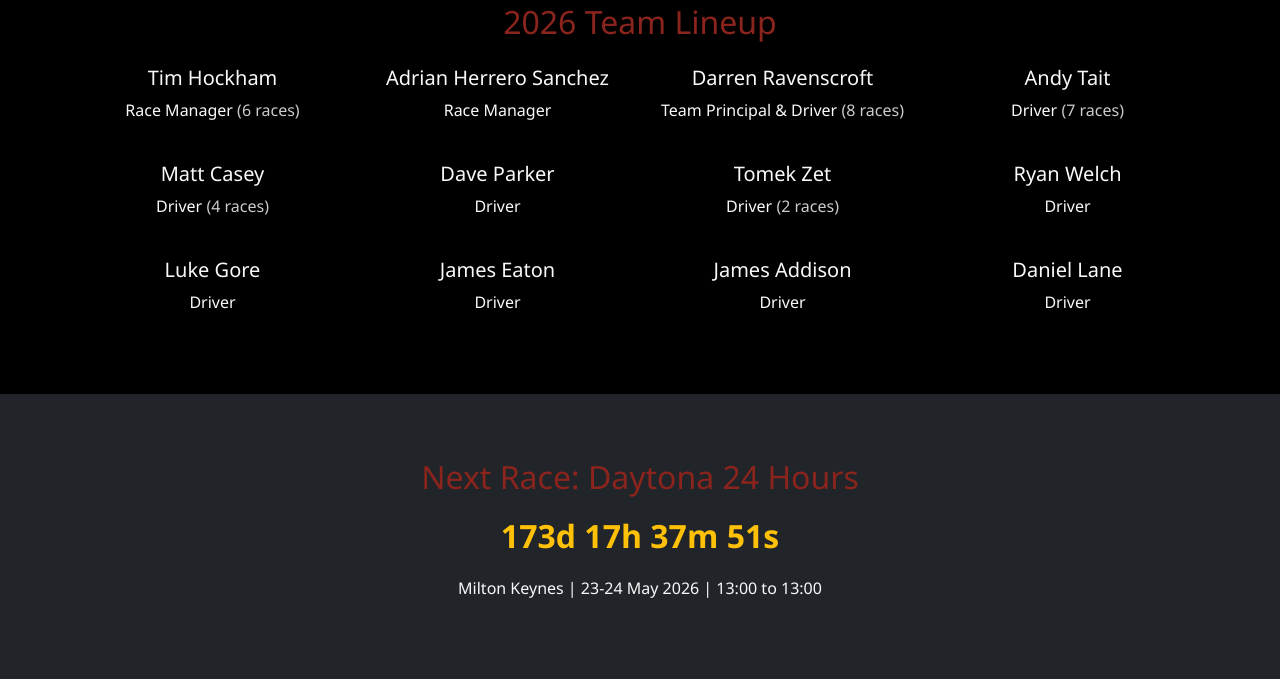
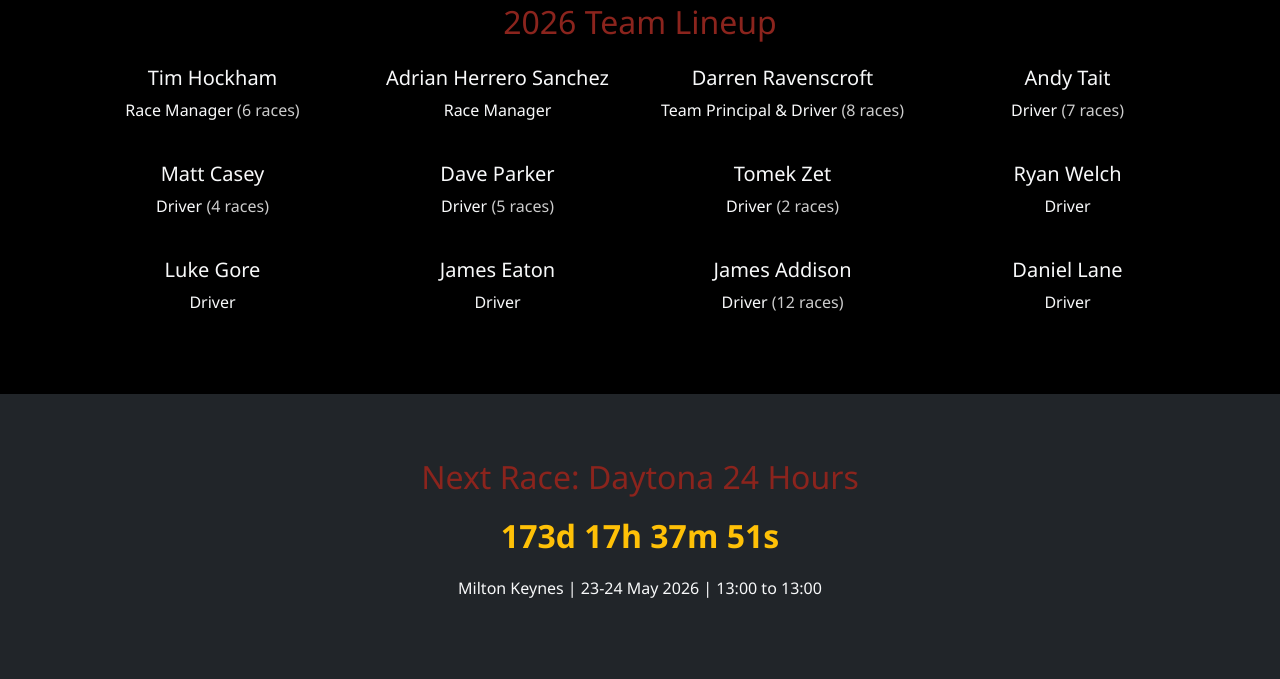
Before and after one commit to dazrave/RavenMotorsport, a PHP site: page / in a window 1280 px wide. Shown: the part 2099-2778 px from the top of the page. Run offline with PHP 8.4, Linux system fonts and the light colour scheme.

Commit message:
Add race counts for Dave Parker and James Addison
Dave Parker (5 races), James Addison (12 races)

🤖 Generated with [Claude Code](https://claude.com/claude-code)

Co-Authored-By: Claude <noreply@anthropic.com>

```diff
--- a/index.php
+++ b/index.php
@@ -173,7 +173,7 @@
       </div>
       <div class="col-md-3 team-member">
         <h5>Dave Parker</h5>
-        <p>Driver</p>
+        <p>Driver <span style="color:#fff; opacity: 0.8">(5 races)</span></p>
       </div>
       <div class="col-md-3 team-member">
         <h5>Tomek Zet</h5>
@@ -193,7 +193,7 @@
       </div>
       <div class="col-md-3 team-member">
         <h5>James Addison</h5>
-        <p>Driver</p>
+        <p>Driver <span style="color:#fff; opacity: 0.8">(12 races)</span></p>
       </div>
       <div class="col-md-3 team-member">
         <h5>Daniel Lane</h5>
```
